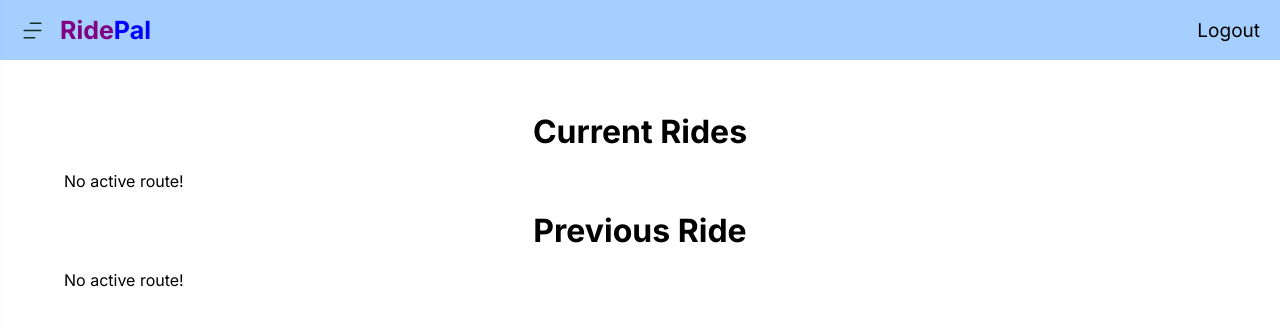
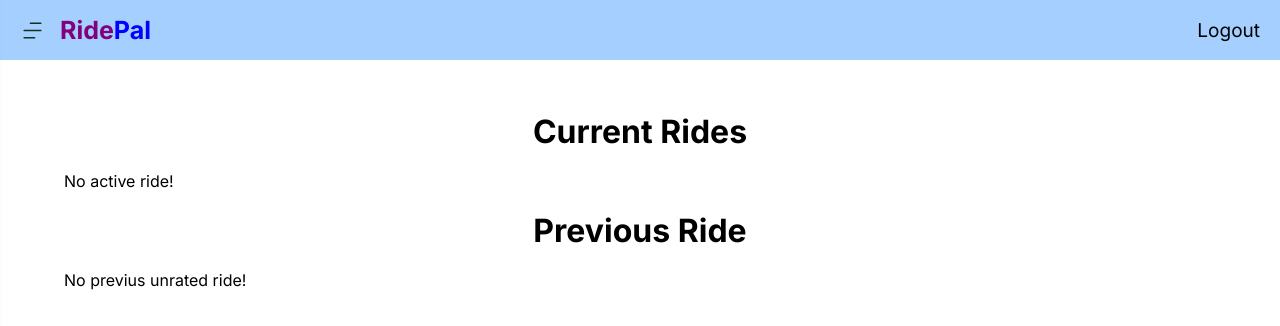
Before and after one commit to NkamaWilliams/ridepal, a Next.js app: page /dashboard/rider/routes in a window 1280 px wide. Shown: the top 326 px of the page. Built offline with nearby package versions, Linux system fonts and the light colour scheme; no server answers; sample sign-in values are in the browser's storage.

Commit message:
minor fixes

```diff
--- a/src/app/dashboard/rider/routes/page.tsx
+++ b/src/app/dashboard/rider/routes/page.tsx
@@ -98,7 +98,7 @@ export default function Route(){
             </div>
             }
 
-            {rideDetails == null && <p>No active route!</p>}
+            {rideDetails == null && <p>No active ride!</p>}
 
             <h1>Previous Ride</h1>
 
@@ -128,7 +128,7 @@ export default function Route(){
             </div>
             }
 
-            {rideDetails2 == null && <p>No active route!</p>}
+            {rideDetails2 == null && <p>No previus unrated ride!</p>}
         </main>
     )
 }
```
